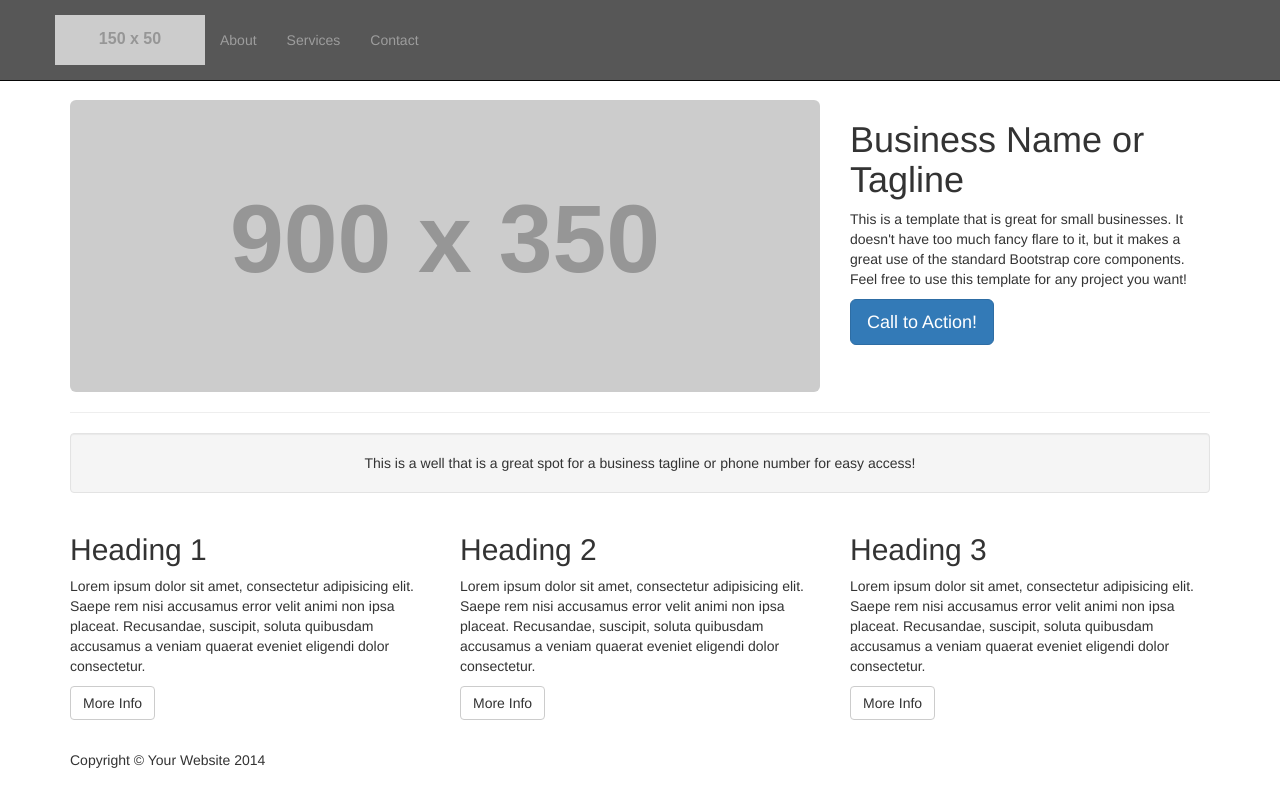
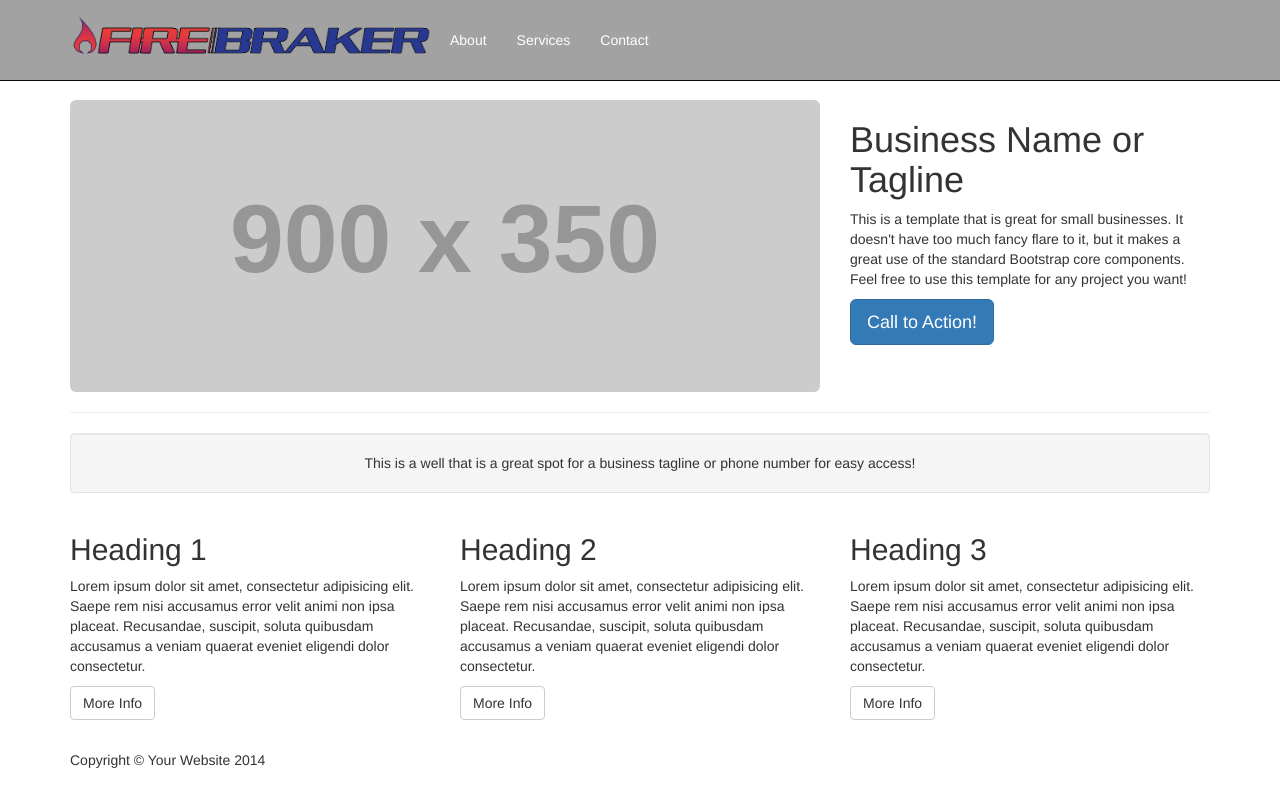
Before and after one commit to Headshrub/VV, a plain HTML site: page index.html in a window 1280 px wide. Drawn offline with Linux system fonts and the light colour scheme; placeholder pictures from the web are drawn by us.

Commit message:
Add logo to navbar, adjust colours
Lighten colour to make logo more visible

```diff
--- a/css/small-business.css
+++ b/css/small-business.css
@@ -9,7 +9,7 @@ body {
 }
 
 .navbar {
-    background-color: #575757;
+    background-color: #A2A2A2;
 }
 
 .navbar-fixed-top .nav {
@@ -18,6 +18,21 @@ body {
 
 .navbar-fixed-top .navbar-brand {
     padding: 0 15px;
+}
+
+.navbar-logo {
+    padding-left: 15px;
+    width: 380px;
+}
+
+.navbar-inverse .navbar-nav > li > a {
+  color: #fff;
+}
+
+.navbar-inverse .navbar-nav > li > a:hover,
+.navbar-inverse .navbar-nav > li > a:focus {
+  color: #fff;
+  background-color: #B0AADC;
 }
 
 footer {
--- a/index.html
+++ b/index.html
@@ -40,7 +40,7 @@
                     <span class="icon-bar"></span>
                 </button>
                 <a class="navbar-brand" href="#">
-                    <img src="http://placehold.it/150x50&text=Logo" alt="">
+                    <img class="navbar-logo" src="assets/logo-side.png" alt="">
                 </a>
             </div>
             <!-- Collect the nav links, forms, and other content for toggling -->
```
Also changed, not shown: assets/logo-side.png (added).
